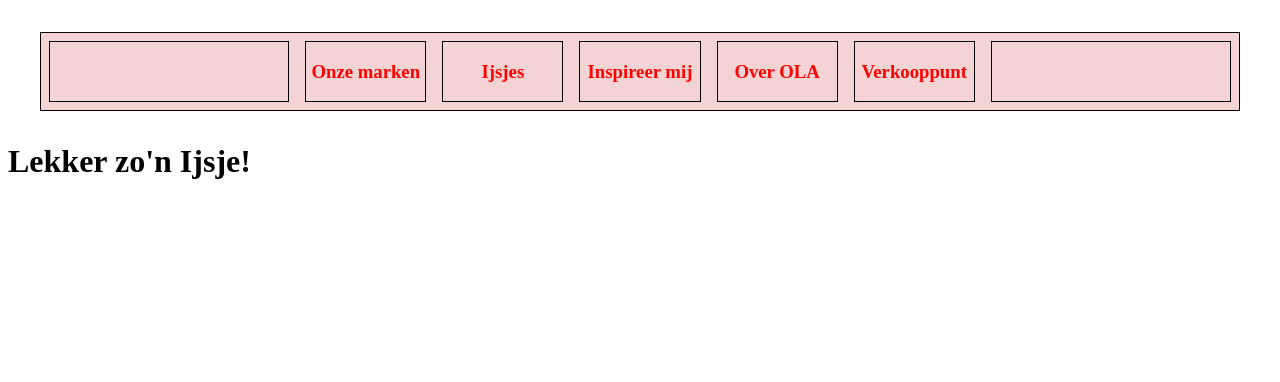
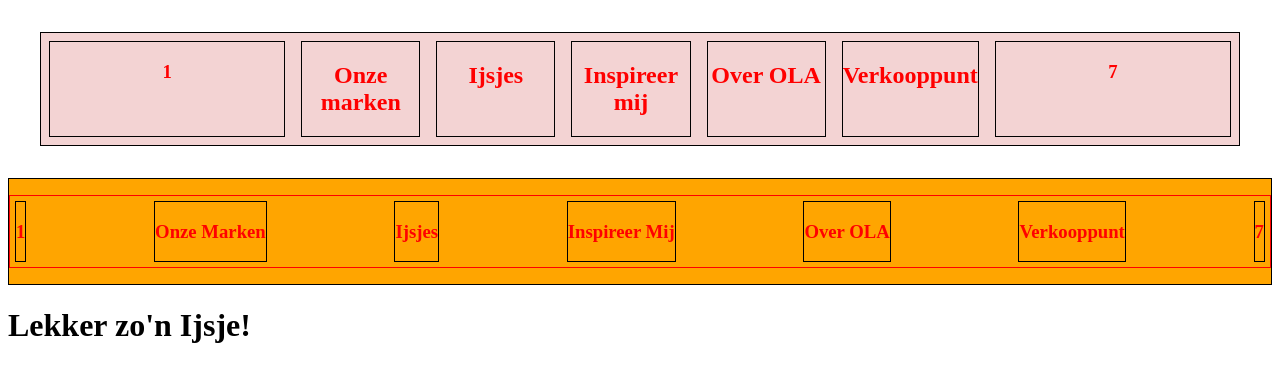
Before and after one commit to MoulhamAlboushi/OLA-project, a plain HTML site: page index.html in a window 1280 px wide. Drawn offline with Linux system fonts and the light colour scheme.

Commit message:
Update index.html

```diff
--- a/index.html
+++ b/index.html
@@ -10,15 +10,25 @@
   <body>
     <header>
       <nav class="header-navbar">
-        <div class="navbar1"><h3></h3></div>
-        <div class="navbar1"><h3>Onze marken</h3></div>
-        <div class="navbar1"><h3>Ijsjes</h3></div>
-        <div class="navbar1"><h3>Inspireer mij</h3></div>
-        <div class="navbar1"><h3>Over OLA</h3></div>
-        <div class="navbar1"><h3>Verkooppunt</h3></div>
-        <div class="navbar1"><h3></h3></div>
+        <div class="navbar1"><h3>1</h3></div>
+        <div class="navbar1"><h2>Onze marken</h2></div>
+        <div class="navbar1"><h2>Ijsjes</h2></div>
+        <div class="navbar1"><h2>Inspireer mij</h2></div>
+        <div class="navbar1"><h2>Over OLA</h2></div>
+        <div class="navbar1"><h2>Verkooppunt</h2></div>
+        <div class="navbar1"><h3>7</h3></div>
       </nav>
-
+      <nav class="navbar2">
+        <ul>
+          <li><h3>1</h3></li>
+          <li><h3>Onze Marken</h3></li>
+          <li><h3>Ijsjes</h3></li>
+          <li><h3>Inspireer Mij</h3></li>
+          <li><h3>Over OLA</h3></li>
+          <li><h3>Verkooppunt</h3></li>
+          <li><h3>7</h3></li>
+        </ul>
+      </nav>
       <h1>Lekker zo'n Ijsje!</h1>
     </header>
   </body>
```
